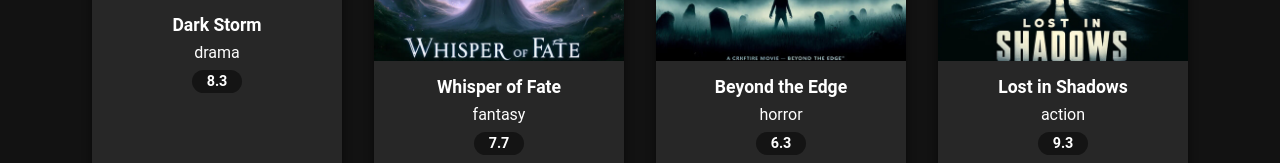
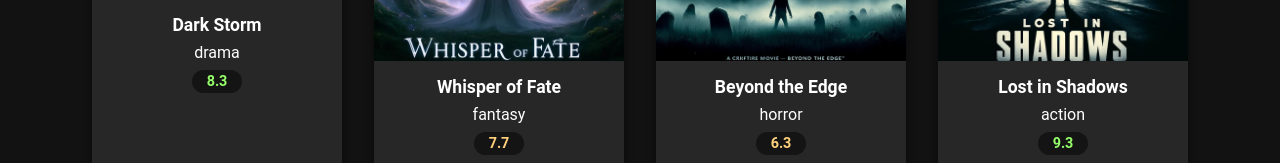
Before and after one commit to Teja99sagar/moviedux, a React (Create React App) app: page / in a window 1280 px wide. Shown: the part 633-796 px from the top of the page. Built offline with nearby package versions, Linux system fonts and the light colour scheme.

Commit message:
added rating logic

```diff
--- a/src/components/MovieCard.js
+++ b/src/components/MovieCard.js
@@ -5,6 +5,13 @@
   const handleerror = (e) => {
     e.target.src = `/images/default.jpg`;
   };
+
+  const getRatingClass = (rating) => {
+    if (rating >= 8) return "rating-good";
+    if (rating >= 5) return "rating-ok";
+    return "rating-bad";
+  };
+
   return (
     <div key={movie.id} className="movie-card">
       <img
@@ -15,7 +22,9 @@
       <div className="movie-card-info">
         <h3 className="movie-card-title">{movie.title}</h3>
         <p className="movie-card-genere">{movie.genre}</p>
-        <p className="movie-card-rating">{movie.rating}</p>
+        <p className={`movie-card-rating ${getRatingClass(movie.rating)}`}>
+          {movie.rating}
+        </p>
       </div>
     </div>
   );
```
